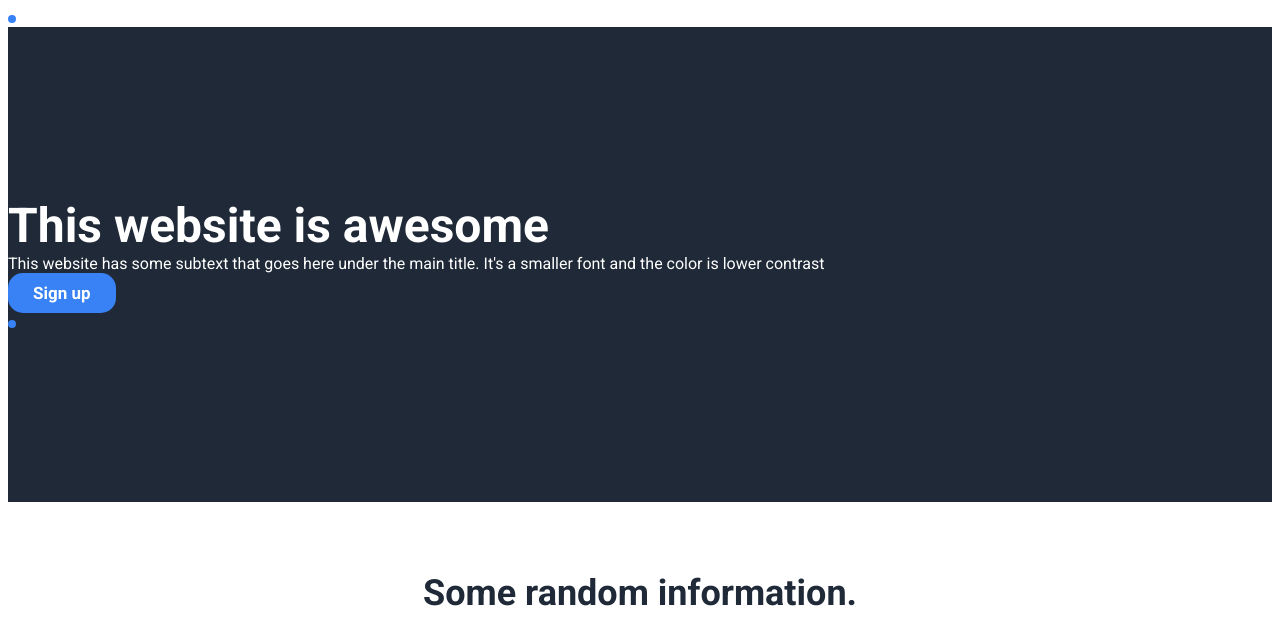
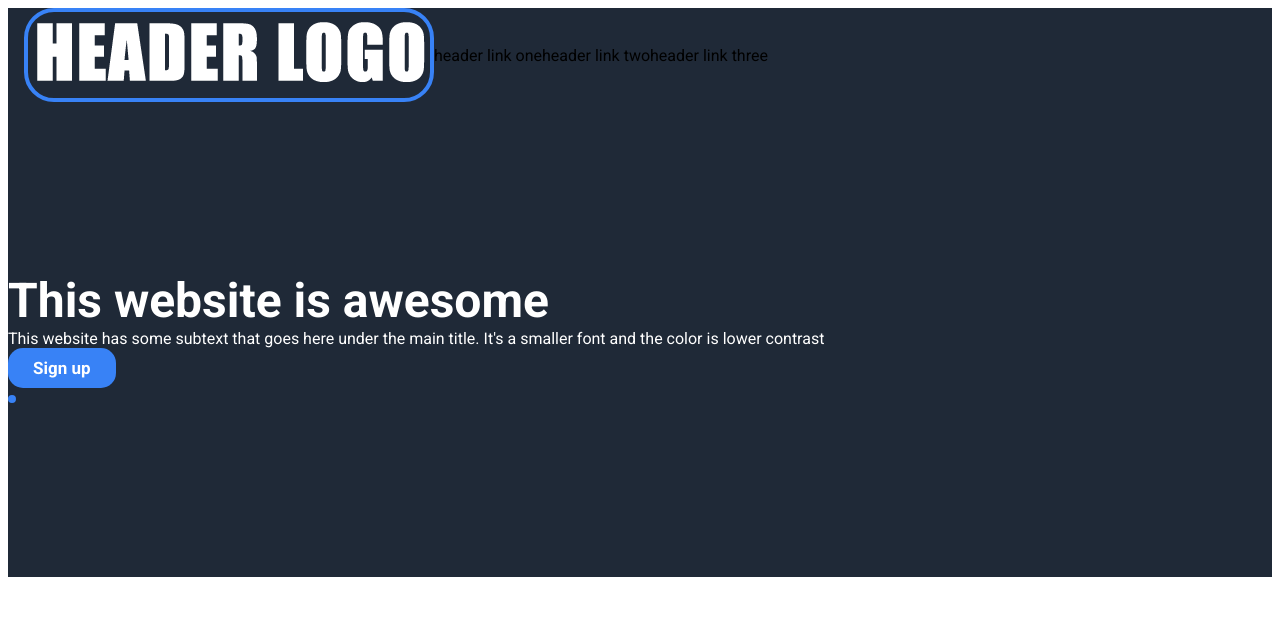
Before and after one commit to mirai64/landing-page-top, a plain HTML site: page index.html in a window 1280 px wide. Shown: the top 642 px of the page. Drawn offline with Linux system fonts and the light colour scheme.

Commit message:
Edited README.md, index.html, and index.css; planning to change design of the project

```diff
--- a/index.html
+++ b/index.html
@@ -9,10 +9,10 @@
 </head>
 <body>
     <header>
-        <img class="header-logo">
-        <div></div>
-        <div></div>
-        <div></div>
+        <img class="header-logo" src="/images/logo-temp.png">
+        <div>header link one</div>
+        <div>header link two</div>
+        <div>header link three</div>
     </header>
     <main class="first-section">
         <div class="hero-main-text">This website is awesome</div>
--- a/styles/index.css
+++ b/styles/index.css
@@ -2,6 +2,13 @@
 
 body {
     font-family: 'Roboto', sans-serif;
+}
+
+header {
+    background-color: #1F2937;
+    display: flex;
+    align-items: center;
+    padding: 0 16px;
 }
 
 .first-section {
@@ -103,14 +110,15 @@ img {
     padding-right: 150px;
     padding-top: 30px;
     padding-bottom: 30px;
-    align-items: center;
 }
 
 .bluebox-text {
     margin-left: 100px;
+    align-items: flex-start;
 }
 
 .bold-text {
+    font-size: 24px;
     font-weight: 600;
 }
 
```
Also changed, not shown: 1 other file.
